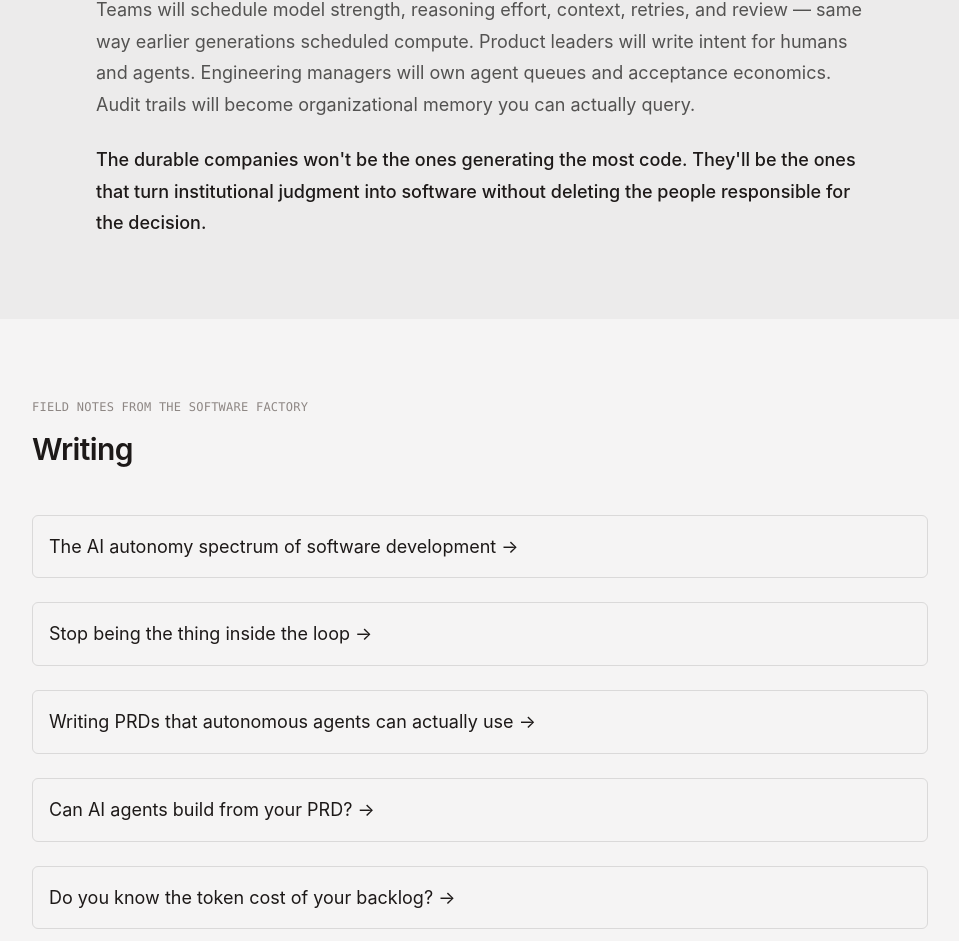
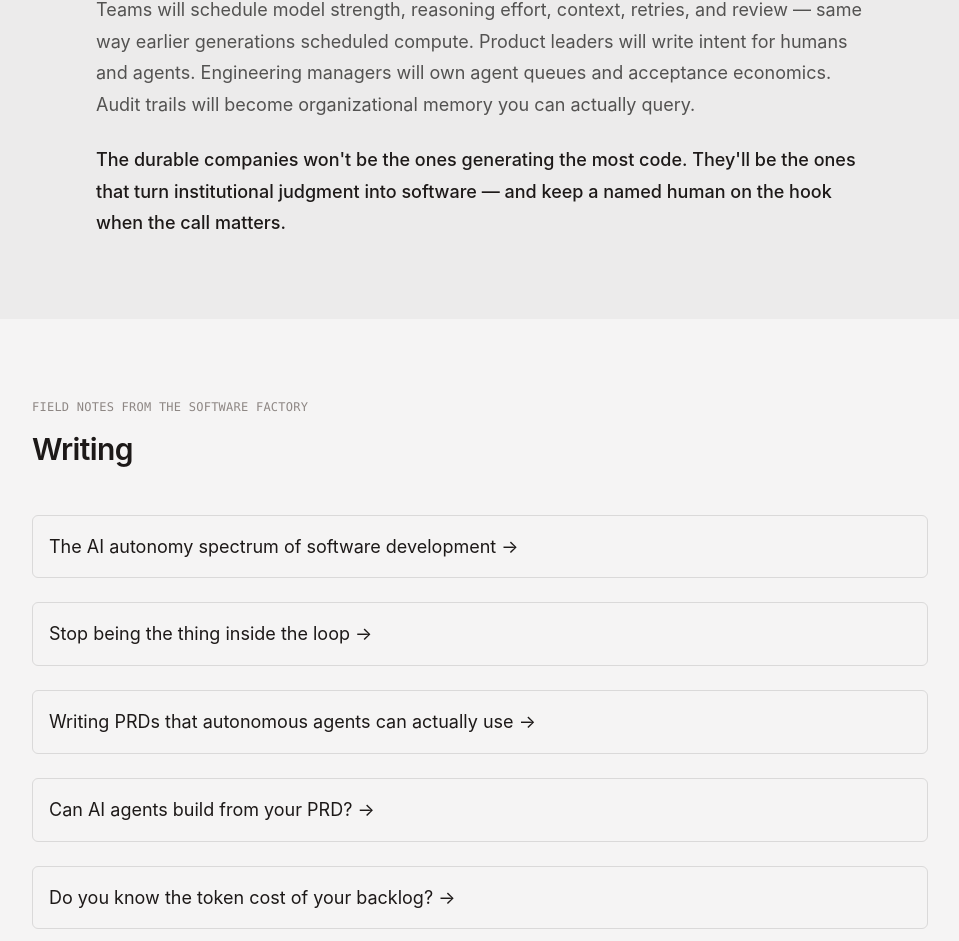
Before and after one commit to kelapure/aboutme, a Next.js app: page / in a window 1280 px wide. Shown: the part 6493-7434 px from the top of the page, without its empty margins (160-1119 px from the left). Built offline with nearby package versions, Linux system fonts and the light colour scheme.

Commit message:
Rewrite next decade closer: named human on the hook

```diff
--- a/src/app/page.tsx
+++ b/src/app/page.tsx
@@ -341,7 +341,7 @@ export default function HomePage() {
               Teams will schedule model strength, reasoning effort, context, retries, and review — same way earlier generations scheduled compute. Product leaders will write intent for humans and agents. Engineering managers will own agent queues and acceptance economics. Audit trails will become organizational memory you can actually query.
             </p>
             <p className="text-[var(--fg-1)] font-medium">
-              The durable companies won't be the ones generating the most code. They'll be the ones that turn institutional judgment into software without deleting the people responsible for the decision.
+              The durable companies won't be the ones generating the most code. They'll be the ones that turn institutional judgment into software — and keep a named human on the hook when the call matters.
             </p>
           </div>
         </div>
```
